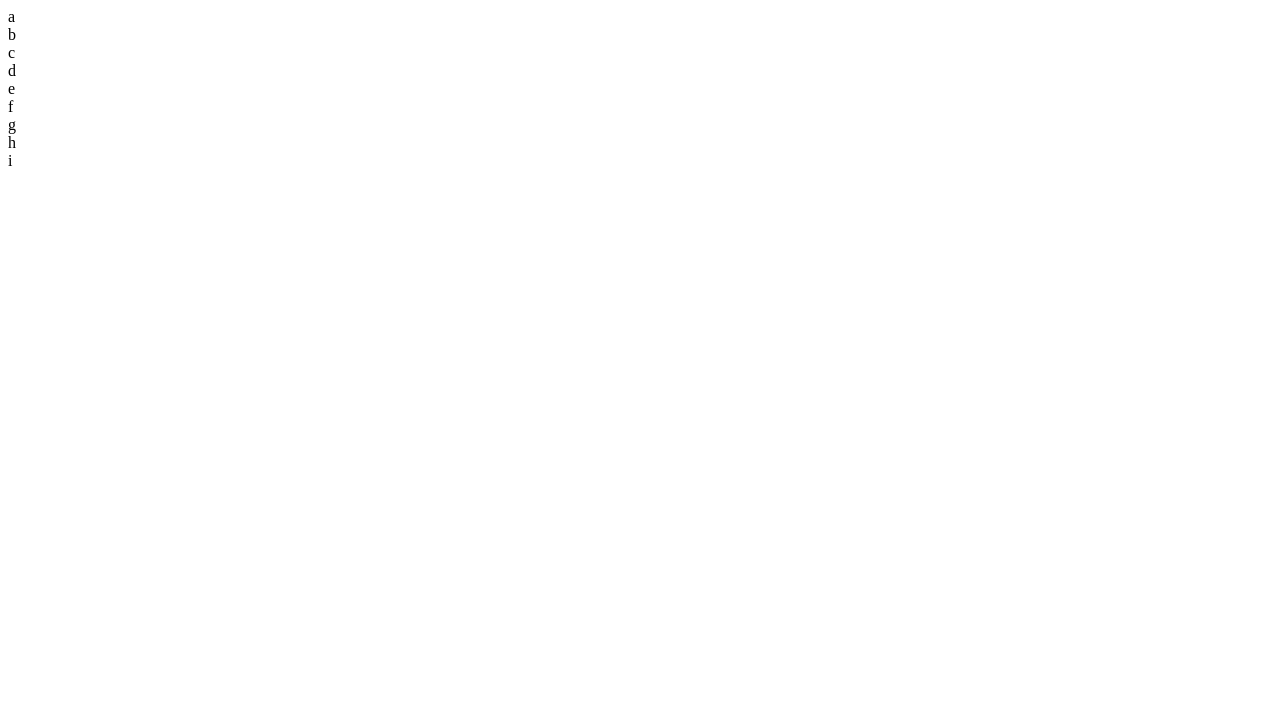
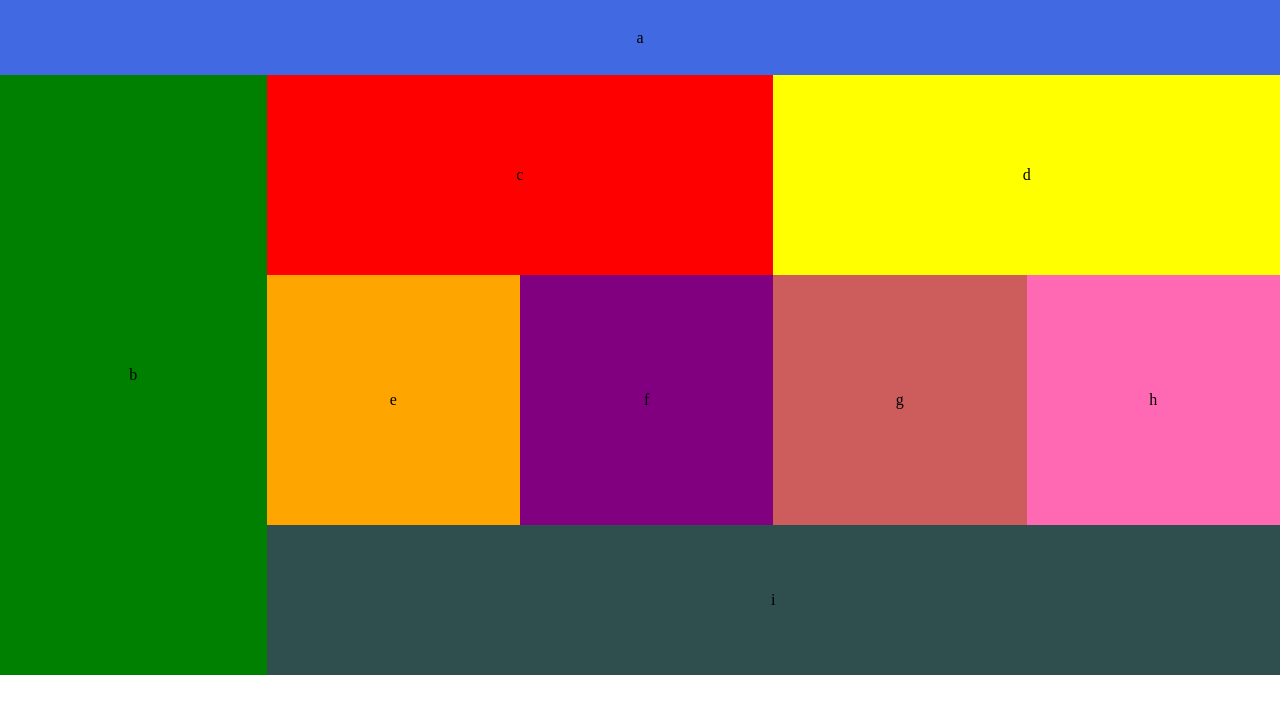
Before and after one commit to sangmlee76/301-lab-01, a plain HTML site: page index.html in a window 1280 px wide. Drawn offline with Linux system fonts and the light colour scheme; the site is published under a folder, as on GitHub Pages, so addresses that start at the root find nothing.

Commit message:
lab-01 update

```diff
--- a/index.html
+++ b/index.html
@@ -4,11 +4,11 @@
     <meta charset="utf-8">
     <title></title>
     <meta name="viewport" content="width=device-width, initial-scale=1">
-    <link rel="stylesheet" href="/css/reset.css">
-    <link rel="stylesheet" href="/css/base.css">
-    <link rel="stylesheet" href="/css/layout.css" media="all">
-    <link rel="stylesheet" href="/css/theme.css">
-    <link rel="stylesheet" href="/css/modules.css">
+    <link rel="stylesheet" href="./css/reset.css">
+    <link rel="stylesheet" href="./css/base.css">
+    <link rel="stylesheet" href="./css/layout.css" media="all">
+    <link rel="stylesheet" href="./css/theme.css">
+    <link rel="stylesheet" href="./css/modules.css">
   </head>
   <body>
     <header id="block-a">a</header>
```
